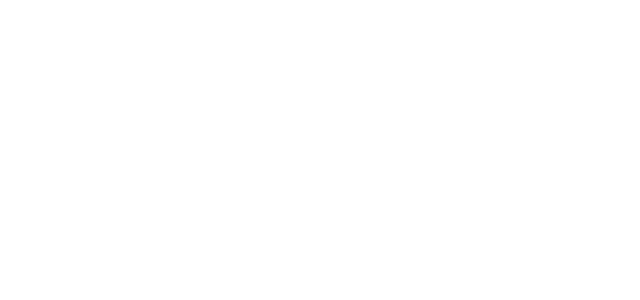
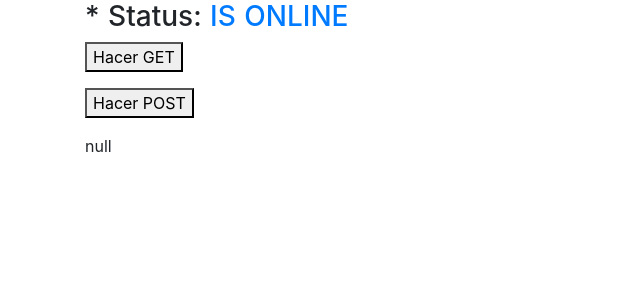
Before and after one commit to vgualdron/material-control, a Nuxt app: page /login in a window 1280 px wide. Before the commit this address had no page. Shown: the top 300 px of the page, without its empty margins (0-640 px from the left). Built offline with nearby package versions, Linux system fonts and the light colour scheme.

Commit message:
add config workbox

```diff
--- a/nuxt.config.js
+++ b/nuxt.config.js
@@ -43,8 +43,7 @@ export default {
   // Modules for dev and build (recommended): https://go.nuxtjs.dev/config-modules
   buildModules: [
     // https://go.nuxtjs.dev/eslint
-    '@nuxtjs/eslint-module',
-    '@nuxtjs/pwa'
+    '@nuxtjs/eslint-module'
   ],
 
   // Modules: https://go.nuxtjs.dev/config-modules
@@ -69,19 +68,16 @@ export default {
       display: 'standalone'
     },
     workbox: {
-      cachingExtensions: '@/plugins/workbox-sync.js'
+      cachingExtensions: [
+        '@/plugins/workbox-sync.js',
+        '@/plugins/workbox-cache-http.js'
+      ],
+      enabled: true
     }
   },
 
   // Build Configuration: https://go.nuxtjs.dev/config-build
-  build: {
-    extend (config, ctx) {
-      config.node = {
-        child_process: 'empty',
-        fs: 'empty'
-      }
-    }
-  },
+  build: {},
   router: {
     base: envConfig.appBaseDir
   }
--- /dev/null
+++ b/pages/login/index.vue
@@ -0,0 +1,70 @@
+<template>
+  <div class="container">
+    <section class="section">
+      <h3 class="subtitle is-6 has-text-grey">
+        * Status:
+        <a v-if="$nuxt.isOffline" href="#">
+          IS OFFLINE
+        </a>
+        <a v-else href="#">
+          IS ONLINE
+        </a>
+      </h3>
+      <div class="columns is-mobile">
+        <button @click="handleFormResult">Hacer GET</button>
+      </div>
+      <div class="columns is-mobile mt-3">
+        <button @click="post">Hacer POST</button>
+      </div>
+      <div class="columns is-mobile mt-3">
+        {{ JSON.stringify(token) }}
+      </div>
+    </section>
+  </div>
+</template>
+
+<script>
+import { mapState, mapActions } from 'vuex';
+
+export default {
+  name: 'Login',
+  components: {
+  },
+  data () {
+    return {
+    };
+  },
+  computed: {
+    ...mapState('auth', [
+      'token'
+    ])
+  },
+  async mounted () {
+  },
+  methods: {
+    ...mapActions('auth', [
+      'login'
+    ]),
+    async handleFormResult () {
+      await this.login();
+    },
+    async post (formObj) {
+      const post = {
+        title: '1',
+        body: 'dsadassa',
+        userId: 1
+      };
+      try {
+        const result = await this.$axios.$post('https://jsonplaceholder.typicode.com/posts', post);
+        console.log(result);
+      } catch (e) {
+        console.log(e);
+      }
+    }
+  }
+};
+</script>
+
+<style>
+
+</style>
```
Also changed, not shown: plugins/workbox-cache-http.js (added, +19 -0 lines), plugins/workbox-sync.js (+0 -32 lines), 2 other files (tests, documents, lock files or other folders).
